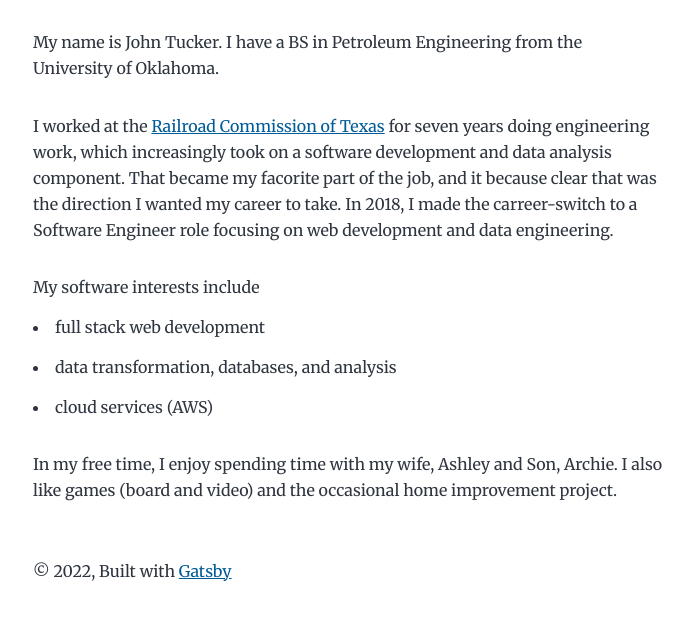
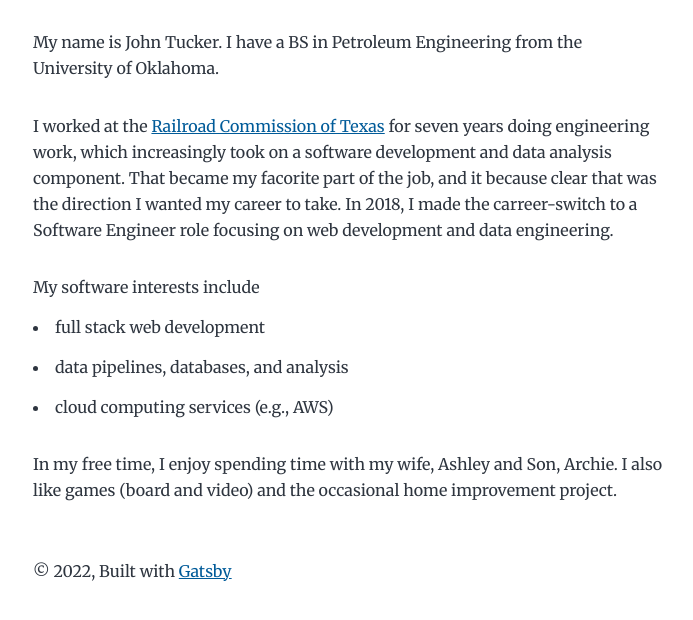
Before and after one commit to hydrospanner/jt-must-code, a Gatsby site: page /about in a window 1280 px wide. Shown: the part 214-834 px from the top of the page, without its empty margins (291-984 px from the left). Built offline with nearby package versions, Linux system fonts and the light colour scheme; Gatsby itself is replaced by a stand-in of ours.

Commit message:
content update

```diff
--- a/src/pages/about.js
+++ b/src/pages/about.js
@@ -30,8 +30,8 @@ const AboutPage = ({ data, location }) => {
       <span>My software interests include</span>
       <ul>
         <li>full stack web development</li>
-        <li>data transformation, databases, and analysis</li>
-        <li>cloud services (AWS)</li>
+        <li>data pipelines, databases, and analysis</li>
+        <li>cloud computing services (e.g., AWS)</li>
       </ul>
       <p>
         In my free time, I enjoy spending time with my wife, Ashley and Son,
```
